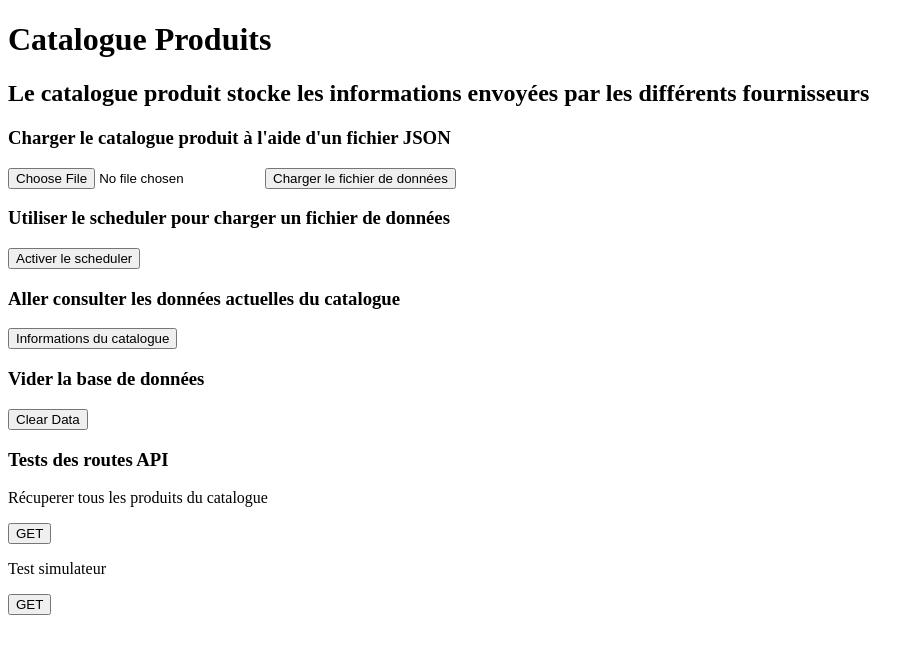
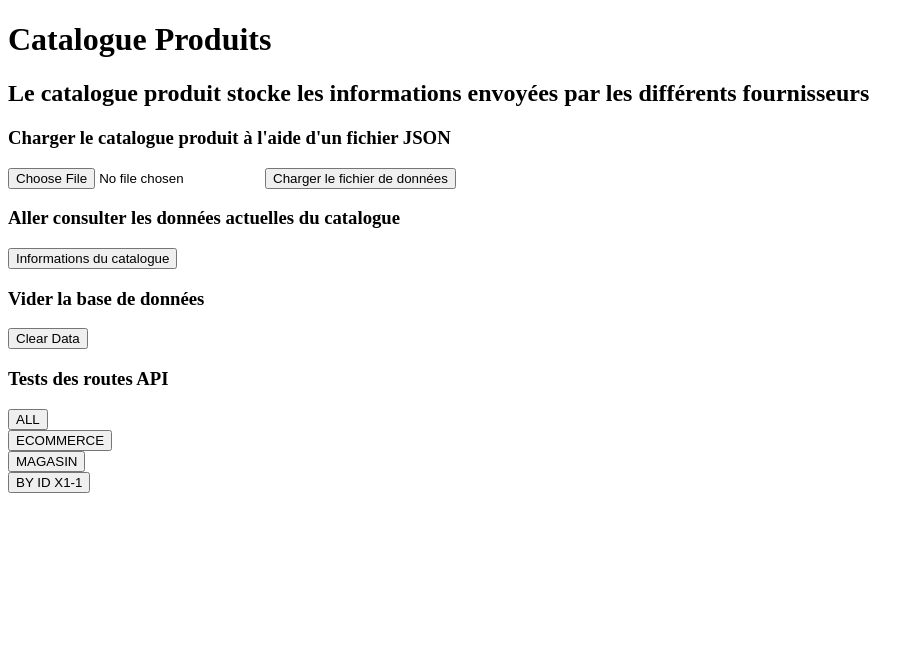
Before and after one commit to ursi-2020/catalogue-produits, a Django app: template application/djangoapp/templates/index.html in a window 1280 px wide. Shown: the top 654 px of the page, without its empty margins (0-924 px from the left). Run offline with Django 3.2, Linux system fonts and the light colour scheme; the template is opened without the code that fills it, so the values that code supplies are empty; parts of the project's set-up code (start-up, migrations or seed data) failed here and were passed over.

Commit message:
Integration with simulateur

```diff
--- a/application/djangoapp/apps.py
+++ b/application/djangoapp/apps.py
@@ -14,6 +14,8 @@ class ApplicationConfig(AppConfig):
     def ready(self):
         if os.environ.get('RUN_MAIN'):
             name = os.environ['DJANGO_APP_NAME']
+            scheduler_reset_url = '/app/delete?source=' + name
+            status_code = api.post_request('scheduler', scheduler_reset_url, '{}')
             api.unregister(name)
             api.register(myappurl, name)
             clock_time = api.send_request('scheduler', 'clock/time')
--- a/application/djangoapp/templates/index.html
+++ b/application/djangoapp/templates/index.html
@@ -14,10 +14,6 @@
     <button type="submit">Charger le fichier de données</button>
  </form>
 <p style="color: red">{{ error }}</p>
-<h3>Utiliser le scheduler pour charger un fichier de données</h3>
-<form action="/schedule-load-data">
-    <input type="submit" value="Activer le scheduler" />
-</form>
 <h3>Aller consulter les données actuelles du catalogue</h3>
 <form action="/info">
     <input type="submit" value="Informations du catalogue" />
@@ -27,12 +23,16 @@
     <input type="submit" value="Clear Data" />
 </form>
 <h3>Tests des routes API</h3>
-<p>Récuperer tous les produits du catalogue</p>
-<form action="/api/data">
-    <input type="submit" value="GET" />
+<form action="/api/get-all">
+    <input type="submit" value="ALL" />
 </form>
-<p>Test simulateur</p>
-<form action="/simulateur">
-    <input type="submit" value="GET" />
+<form action="/api/get-ecommerce">
+    <input type="submit" value="ECOMMERCE" />
+</form>
+<form action="/api/get-magasin">
+    <input type="submit" value="MAGASIN" />
+</form>
+<form action="/api/get-by-id/X1-1">
+    <input type="submit" value="BY ID X1-1" />
 </form>
 </body>
```
Also changed, not shown: application/djangoapp/views.py (+6 -6 lines).
